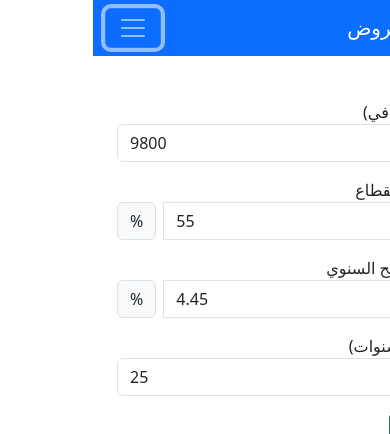
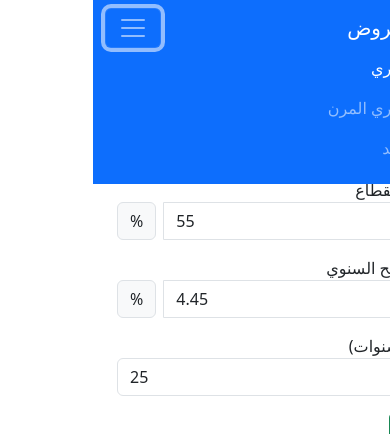
Before and after one commit to OMAR-777/loaning-calculator-angular, an Angular app: page / in a window 390 px wide. Both pictures are taken after a click on the button "Toggle navigation". Shown: the top 434 px of the page. Built offline with nearby package versions, Linux system fonts and the light colour scheme.

Commit message:
support bootstrap js

```diff
--- a/angular.json
+++ b/angular.json
@@ -28,7 +28,9 @@
               "node_modules/bootstrap/dist/css/bootstrap.rtl.min.css",
               "src/styles.css"
             ],
-            "scripts": []
+            "scripts": [
+              "node_modules/bootstrap/dist/js/bootstrap.min.js"
+            ]
           },
           "configurations": {
             "production": {
--- a/src/app/nav/nav.component.html
+++ b/src/app/nav/nav.component.html
@@ -15,13 +15,13 @@
       <div class="collapse navbar-collapse" id="navbarNav">
         <ul class="navbar-nav me-auto mb-2 mb-md-0">
             <li class="nav-item me-2">
-                <a class="nav-link" href="#" routerLink="/" routerLinkActive="active" [routerLinkActiveOptions]="{ exact: true }">القرض العقاري</a>
+                <a class="nav-link" href="#" routerLink="/" routerLinkActive="active" [routerLinkActiveOptions]="{ exact: true }" data-bs-toggle="collapse" data-bs-target="#navbarNav">القرض العقاري</a>
               </li>
             <li class="nav-item me-2">
-              <a class="nav-link" href="#" routerLink="/flexMortgage" routerLinkActive="active">القرض العقاري المرن</a>
+              <a class="nav-link" href="#" routerLink="/flexMortgage" routerLinkActive="active" data-bs-toggle="collapse" data-bs-target="#navbarNav">القرض العقاري المرن</a>
             </li>
             <li class="nav-item me-2">
-              <a class="nav-link" href="#" routerLink="/benefits" routerLinkActive="active">حاسبة الفوائد</a>
+              <a class="nav-link" href="#" routerLink="/benefits" routerLinkActive="active" data-bs-toggle="collapse" data-bs-target="#navbarNav">حاسبة الفوائد</a>
             </li>
         </ul>
       </div>
```
